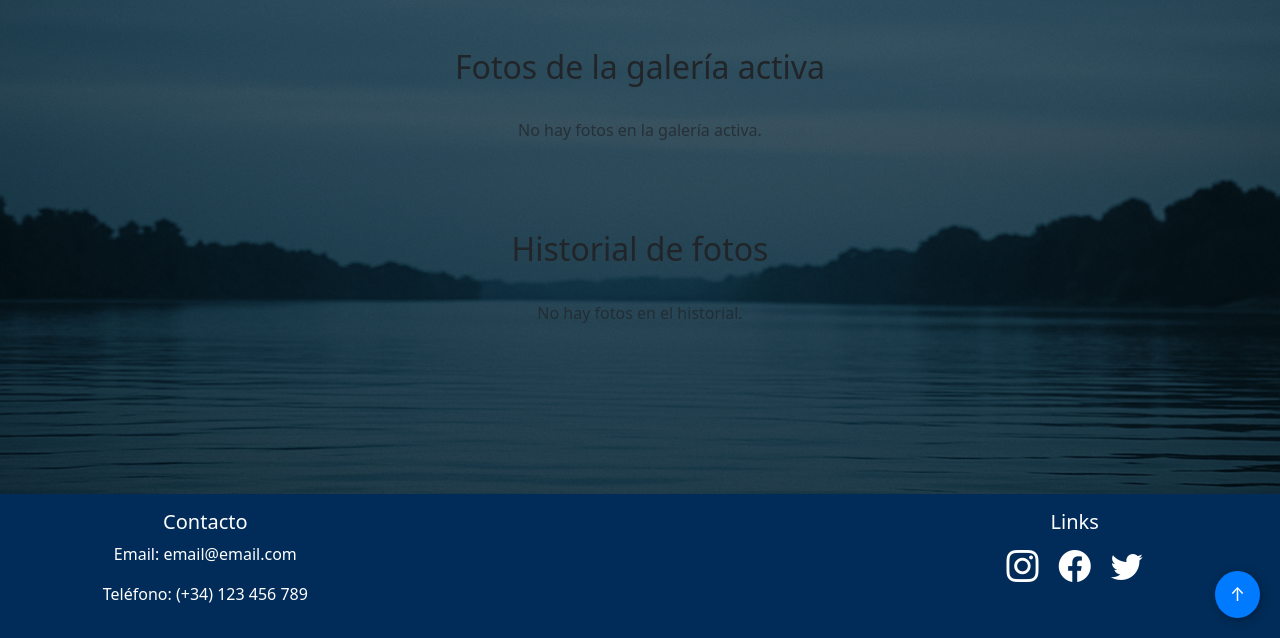
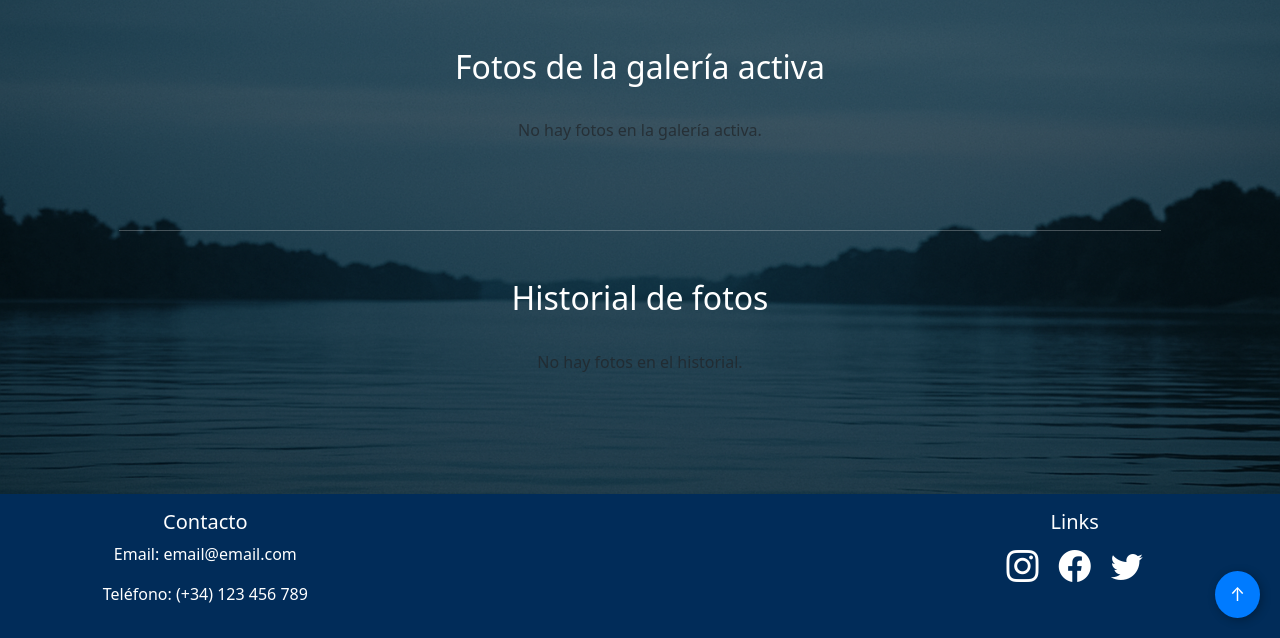
Before and after one commit to Jaigardel/ProyectoIntegrado, a PHP site: page /usuario.php in a window 1280 px wide. Shown: the part 162-800 px from the top of the page. Run offline with PHP 8.4, Linux system fonts and the light colour scheme; the visitor is signed in with stand-in values (Sample User, id 1); data that the repository does not hold is empty.

Commit message:
Ajustes de diseño, contraste de texto con el fondo

```diff
--- a/admin/fotosAdmin.php
+++ b/admin/fotosAdmin.php
@@ -83,7 +83,7 @@
             <div class="col-1"></div>
 
             <div class="col-10 my-5">
-            <div class="row">
+            <div class="row text-white">
                 <div class="text-center">
                     <h2 class="h2">Fotos de la galería activa</h2>
                 </div>
@@ -141,9 +141,7 @@
                     <?php endforeach; ?>
                 <?php endif; ?>
             </div>
-
-
-                <div class="row mt-5">
+                <div class="row mt-5 text-white">
                     <div class="text-center">
                         <h2 class="h2">Historial de fotos</h2>
                     </div>
--- a/admin/gestionUsuarios.php
+++ b/admin/gestionUsuarios.php
@@ -75,9 +75,9 @@
                         <button type="submit" class="btn btn-primary w-100">Crear Administrador</button>
                     </form>
                 </div>
-                <hr class="my-5">
+                <hr class="my-5 text-white">
 
-                <h3 class="mb-4 text-center">Gestión de Usuarios</h3>
+                <h3 class="mb-4 text-center text-white">Gestión de Usuarios</h3>
                 <table class="table table-bordered table-hover text-center">
                     <thead class="table-primary">
                         <tr>
--- a/usuario.php
+++ b/usuario.php
@@ -80,7 +80,7 @@
             <div class="col-1"></div>
 
             <div class="col-10 my-5">
-            <div class="row">
+            <div class="row text-white">
                 <div class="text-center">
                     <h2 class="h2">Fotos de la galería activa</h2>
                 </div>
@@ -135,9 +135,9 @@
                     <?php endforeach; ?>
                 <?php endif; ?>
             </div>
+                <hr class="my-5 text-white">
 
-
-                <div class="row mt-5">
+                <div class="row mt-5 text-white">
                     <div class="text-center">
                         <h2 class="h2">Historial de fotos</h2>
                     </div>
```
Also changed, not shown: galeriaActiva.php (+6 -5 lines).
